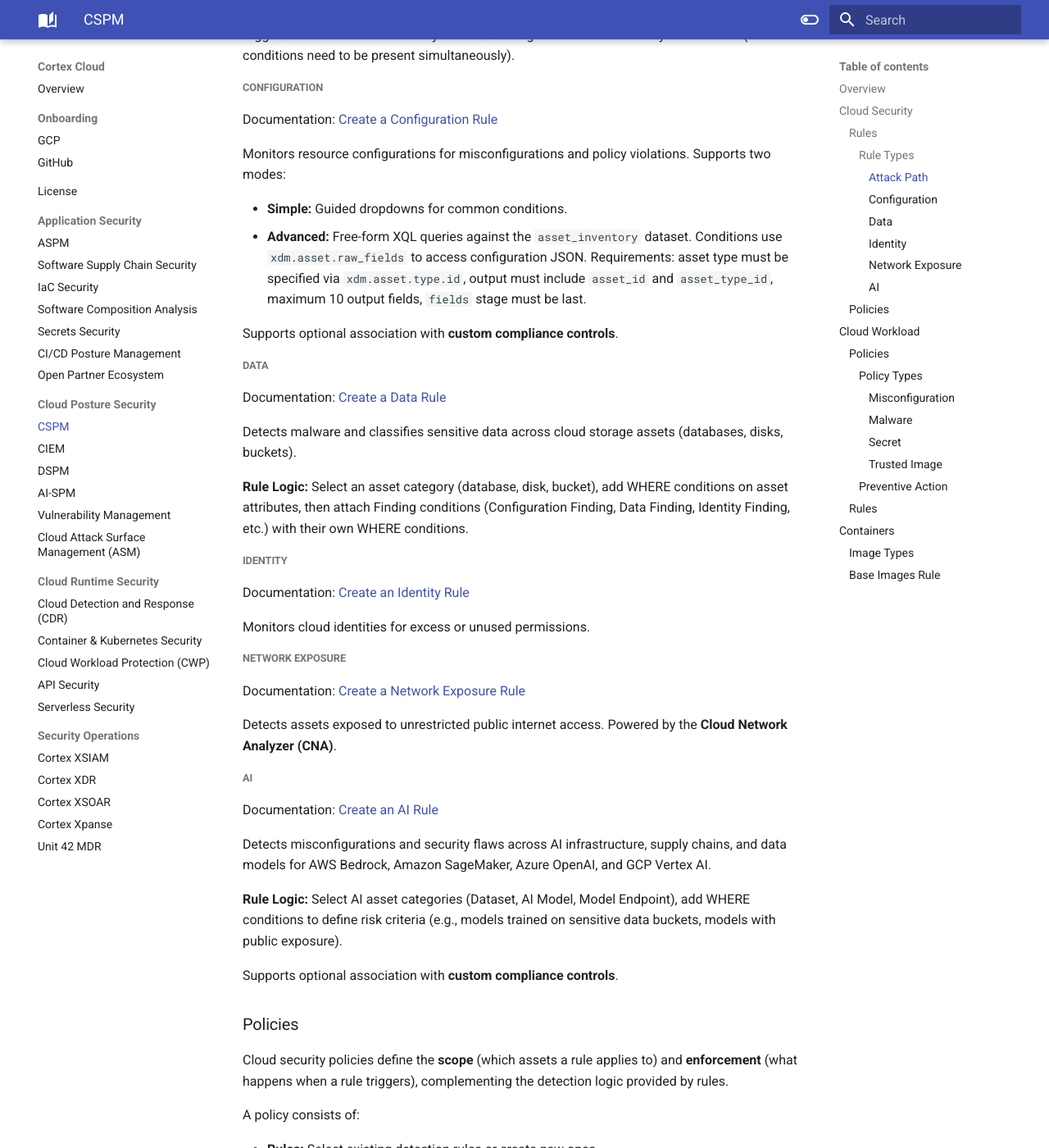
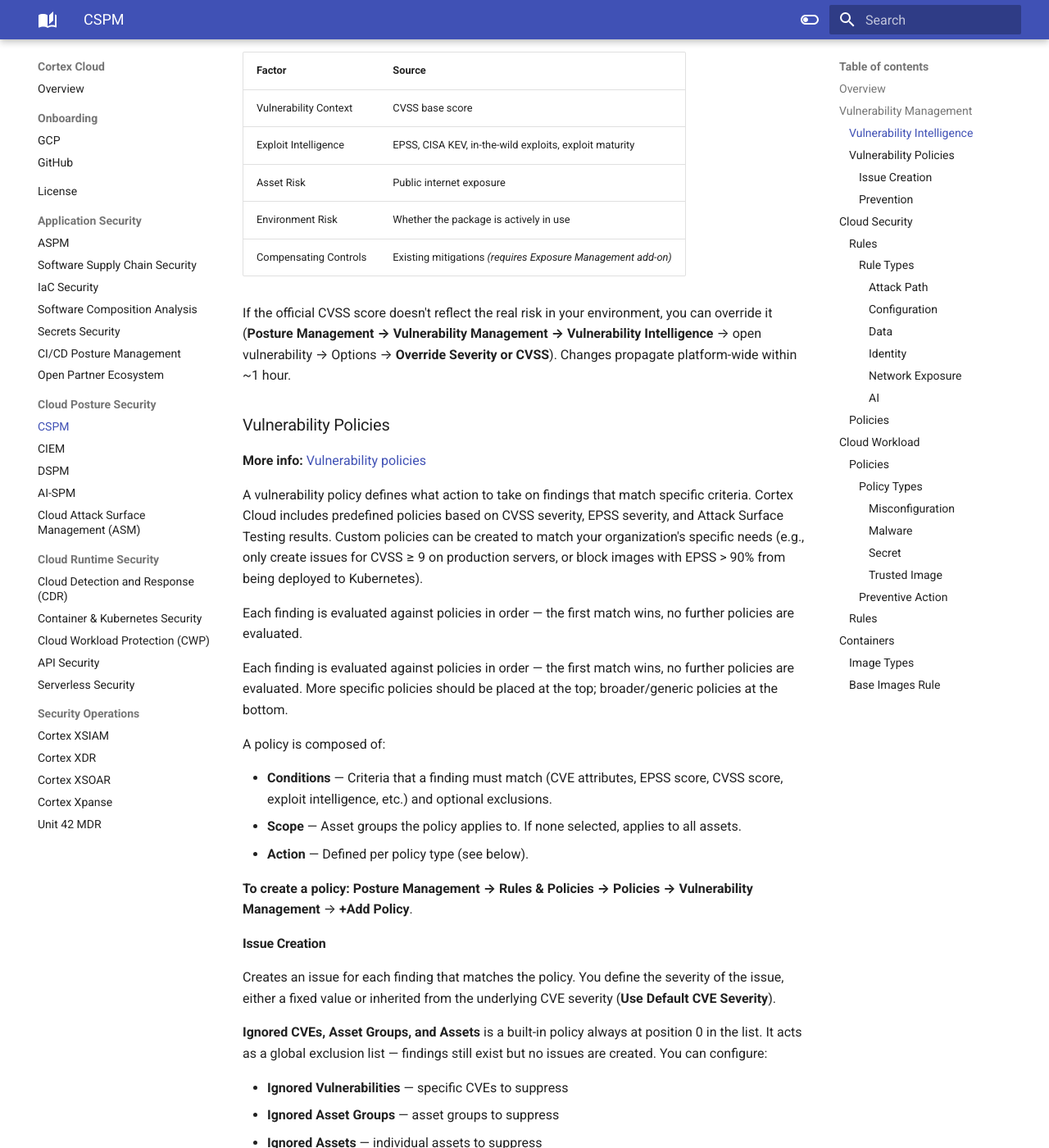
Before and after one commit to fdmsantos/mytechdocs, an MkDocs documentation site: the page built from docs/cortexcloud/cloud-posture/cspm.md, in a window 1280 px wide and 1400 px high, scrolled down 960 px. Shown: the whole window at 82% size. Built offline with MkDocs 1.6.1 and Material for MkDocs 9.7.7, drawn with Linux system fonts in a browser that asks for light colours; some of the changed text lies outside the part shown.

Commit message:
Add vulnerability management

```diff
--- a/docs/cortexcloud/cloud-posture/cspm.md
+++ b/docs/cortexcloud/cloud-posture/cspm.md
@@ -3,6 +3,79 @@
 ## Overview
 
 CSPM is included in the **Cloud Posture Management** license.
+
+## Vulnerability Management
+
+**More info:** [Cortex Cloud Vulnerability Management](https://docs-cortex.paloaltonetworks.com/r/Cortex-CLOUD/Cortex-Cloud-Runtime-Security-Documentation/Vulnerability-management)
+
+Identifies, prioritizes, and remediates vulnerabilities across endpoints, code, and cloud — integrating into CI/CD pipelines and using runtime context to focus on what matters most.
+
+- **Findings** — A specific vulnerability instance discovered via scan. Policies are applied to prioritize findings and promote the most critical ones to issues.
+- **Issues** — Created when a finding matches a vulnerability policy. Each issue includes priority, assignee, status, asset context, and exploitability details.
+
+!!! note
+    For vulnerabilities detected via application security scans, refer to [Cortex Cloud Application Security](../application-security/aspm.md).
+
+### Vulnerability Intelligence
+
+**More info:** [Vulnerability Intelligence](https://docs-cortex.paloaltonetworks.com/r/Cortex-CLOUD/Cortex-Cloud-Runtime-Security-Documentation/Vulnerability-Intelligence)
+
+Real-time feed of vulnerability data and threat intelligence from certified upstream sources (CVE databases, vendor feeds, commercial providers), enriched by a dedicated research team. Provides CVE metadata, affected packages/versions, exploit intelligence (EPSS, exploit maturity), and vendor advisory links.
+
+Each vulnerability has a **Cortex Vulnerability Risk Score (CVRS)** — a dynamic score from 0 to 100, updated daily, combining:
+
+| Factor | Source |
+|---|---|
+| Vulnerability Context | CVSS base score |
+| Exploit Intelligence | EPSS, CISA KEV, in-the-wild exploits, exploit maturity |
+| Asset Risk | Public internet exposure |
+| Environment Risk | Whether the package is actively in use |
+| Compensating Controls | Existing mitigations *(requires Exposure Management add-on)* |
+
+If the official CVSS score doesn't reflect the real risk in your environment, you can override it (**Posture Management → Vulnerability Management → Vulnerability Intelligence** → open vulnerability → Options → **Override Severity or CVSS**). Changes propagate platform-wide within ~1 hour.
+
+### Vulnerability Policies
+
+**More info:** [Vulnerability policies](https://docs-cortex.paloaltonetworks.com/r/Cortex-CLOUD/Cortex-Cloud-Runtime-Security-Documentation/Vulnerability-policies)
+
+A vulnerability policy defines what action to take on findings that match specific criteria. Cortex Cloud includes predefined policies based on CVSS severity, EPSS severity, and Attack Surface Testing results. Custom policies can be created to match your organization's specific needs (e.g., only create issues for CVSS ≥ 9 on production servers, or block images with EPSS > 90% from being deployed to Kubernetes).
+
+Each finding is evaluated against policies in order — the first match wins, no further policies are evaluated.
+
+Each finding is evaluated against policies in order — the first match wins, no further policies are evaluated. More specific policies should be placed at the top; broader/generic policies at the bottom.
+
+A policy is composed of:
+
+- **Conditions** — Criteria that a finding must match (CVE attributes, EPSS score, CVSS score, exploit intelligence, etc.) and optional exclusions.
+- **Scope** — Asset groups the policy applies to. If none selected, applies to all assets.
+- **Action** — Defined per policy type (see below).
+
+**To create a policy:** **Posture Management → Rules & Policies → Policies → Vulnerability Management** → **+Add Policy**.
+
+#### Issue Creation
+
+Creates an issue for each finding that matches the policy. You define the severity of the issue, either a fixed value or inherited from the underlying CVE severity (**Use Default CVE Severity**).
+
+**Ignored CVEs, Asset Groups, and Assets** is a built-in policy always at position 0 in the list. It acts as a global exclusion list — findings still exist but no issues are created. You can configure:
+
+- **Ignored Vulnerabilities** — specific CVEs to suppress
+- **Ignored Asset Groups** — asset groups to suppress
+- **Ignored Assets** — individual assets to suppress
+
+Edit it via **Posture Management → Rules & Policies → Policies → Vulnerability Management** → click the first policy in the list.
+
+#### Prevention
+
+Blocks a deployment when a matching vulnerability is found. For example, prevent an image with a CVE with EPSS > 90% from being deployed to a Kubernetes cluster.
+
+| Type | Action | Description |
+|---|---|---|
+| Kubernetes pod actions | Block new deployments | New deployments are blocked by the Kubernetes Admission Controller when matching vulnerabilities are detected in an image. Requires agent installed and activated. |
+| Kubernetes pod actions | Do nothing | No action taken for matching findings on clusters with Admission Controller activated. |
+| Build actions | Fail the build | Fails the build in the CI/CD system when code with a matching vulnerability is checked in. Requires agent installed and activated on the CI/CD system. |
+| Build actions | Do nothing | No action taken for matching findings from code repository assets where the agent is activated. |
+
+Prevention policies support a **block grace period** — a buffer of X days after the fix publish date (or vulnerability publish date if no fix exists) before the blocking action kicks in. Value `0` = block immediately.
 
 ## Cloud Security
 
--- a/mkdocs.yml
+++ b/mkdocs.yml
@@ -125,7 +125,6 @@ nav:
           - CIEM: cortexcloud/cloud-posture/ciem.md
           - DSPM: cortexcloud/cloud-posture/dspm.md
           - AI-SPM: cortexcloud/cloud-posture/ai-spm.md
-          - Vulnerability Management: cortexcloud/cloud-posture/vulnerability-management.md
           - Cloud Attack Surface Management (ASM): cortexcloud/cloud-posture/asm.md
       - Cloud Runtime Security:
           - Cloud Detection and Response (CDR): cortexcloud/cloud-runtime/cdr.md
```
Also changed, not shown: docs/cortexcloud/cloud-posture/vulnerability-management.md (deleted, +0 -1 lines).
